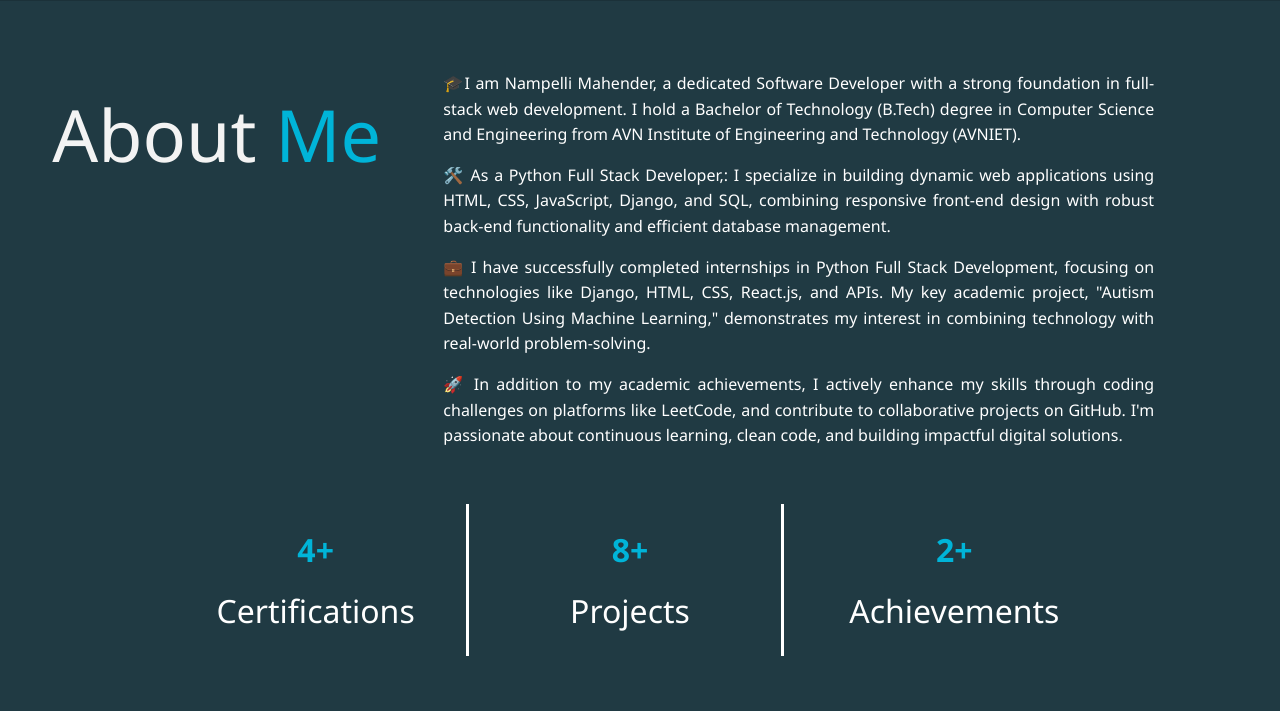
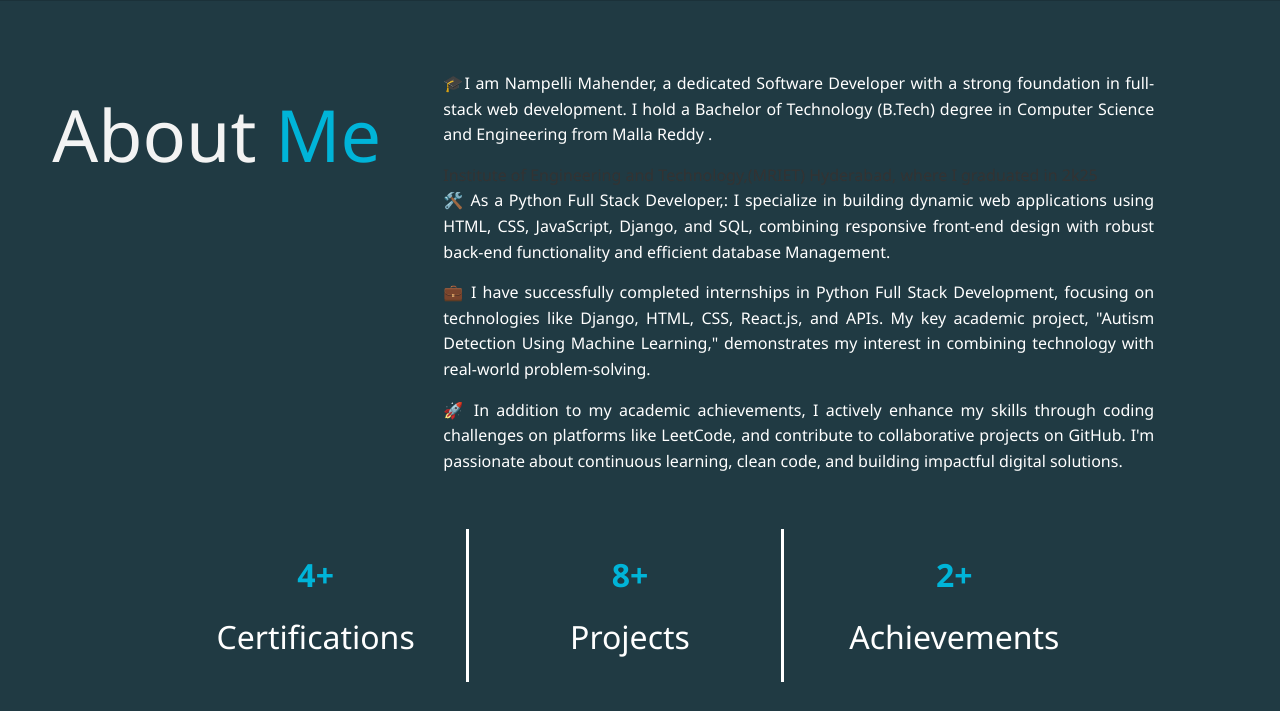
Before and after one commit to Mahender04/my-portifolio, a Django app: page / in a window 1280 px wide. Shown: the part 799-1510 px from the top of the page. Run offline with Django 5.2, Linux system fonts and the light colour scheme; some libraries are stand-ins or nearby versions.

Commit message:
second commit

```diff
--- a/base/templates/index.html
+++ b/base/templates/index.html
@@ -90,11 +90,11 @@
     <div class="col-md-7">
       <p>🎓I am Nampelli Mahender, a dedicated Software Developer with a strong foundation in full-stack web
         development. I hold a Bachelor of Technology (B.Tech) degree in Computer Science and Engineering from
-        AVN Institute of Engineering and Technology (AVNIET). </p>
+      Malla Reddy . </p> Institute of Engineering and  Technology,(MRIET) Hyderabad, where I graduated in 2k25
 
       <p>🛠️ As a Python Full Stack Developer,: I specialize in building dynamic web applications using HTML, CSS,
         JavaScript, Django, and SQL, combining responsive front-end design with robust back-end functionality
-        and efficient database management.</p>
+        and efficient database Management.</p>
       <p>💼 I have successfully completed internships in Python Full Stack Development, focusing on technologies
         like Django, HTML, CSS, React.js, and APIs. My key academic project, "Autism Detection Using Machine
         Learning," demonstrates my interest in combining technology with real-world problem-solving.</p>
```
